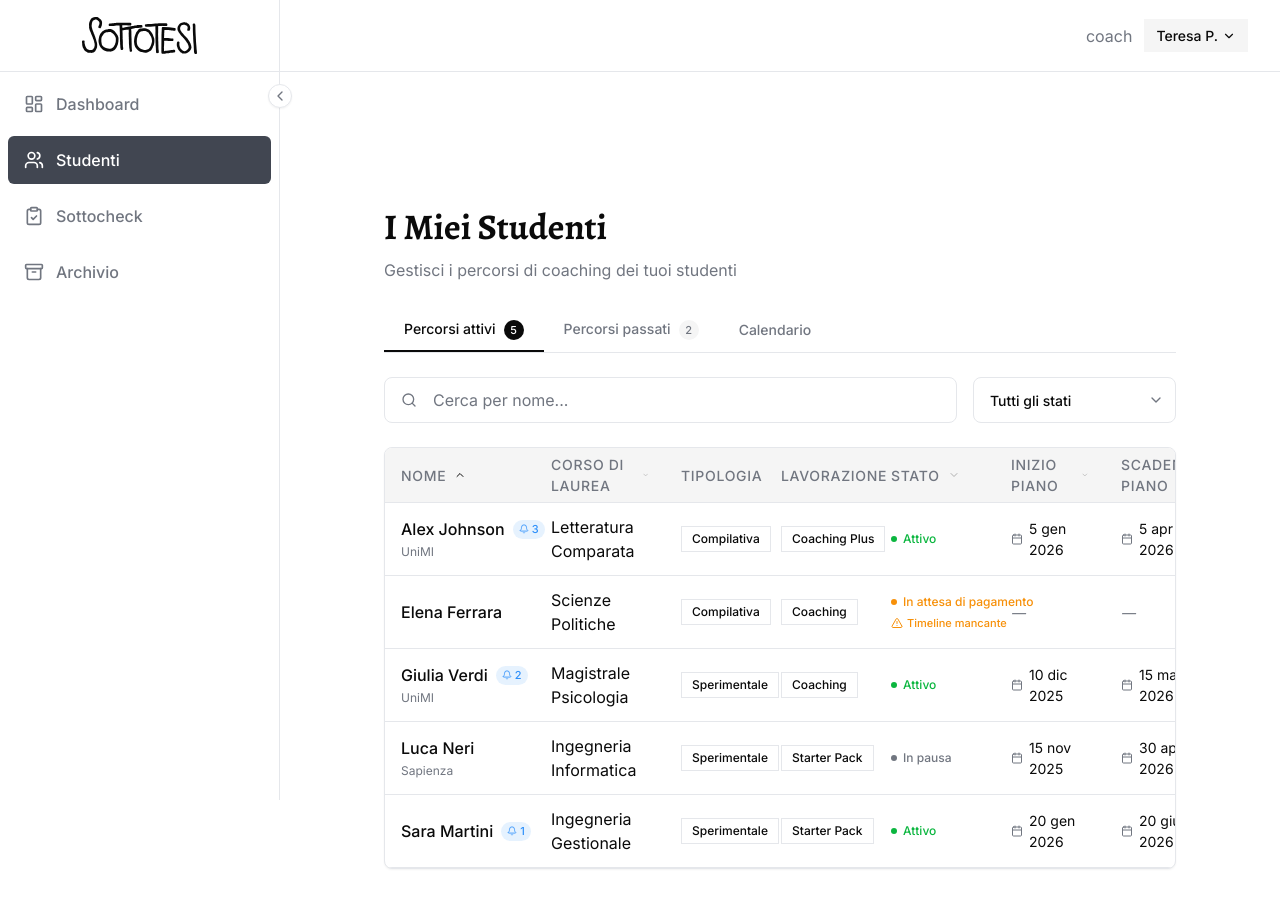
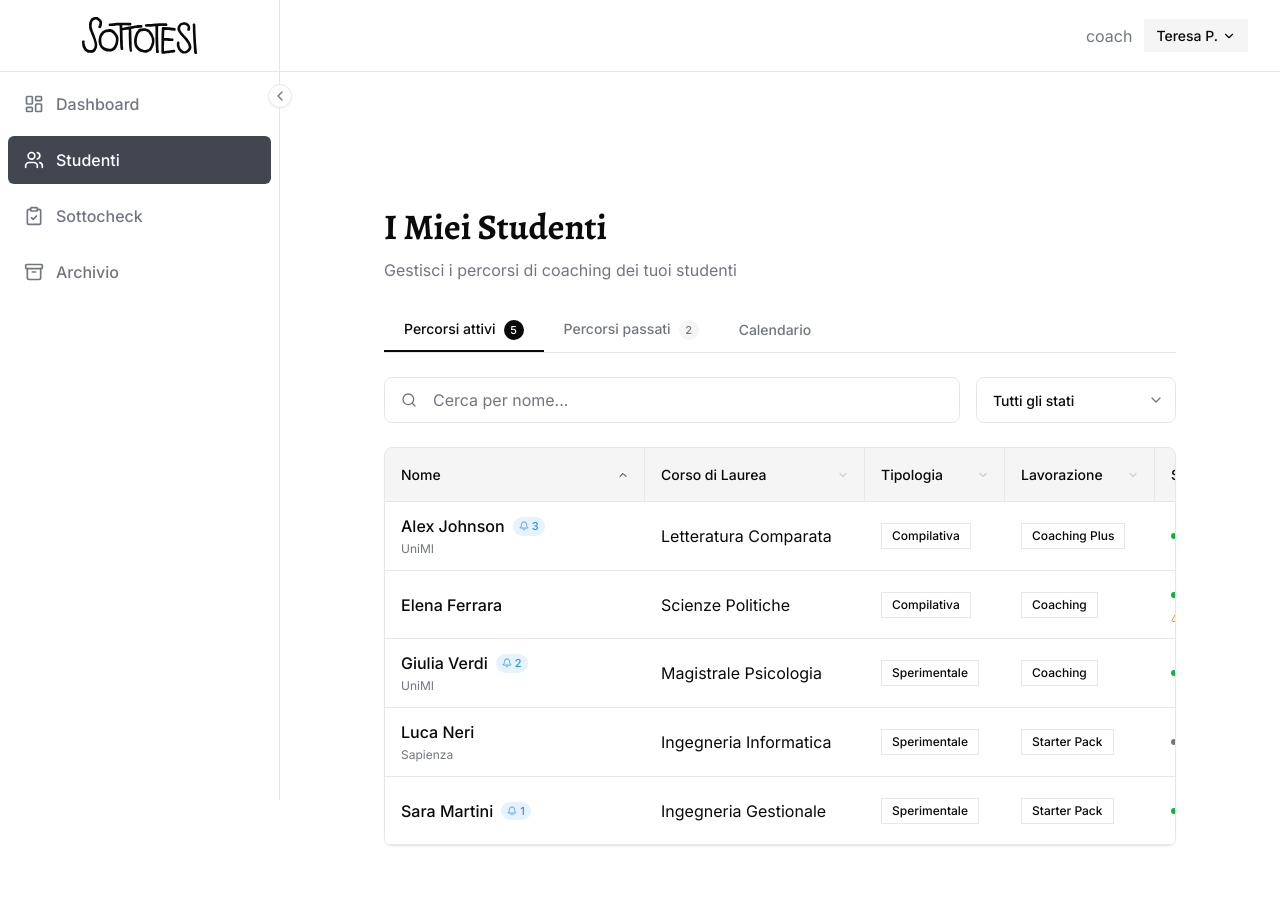
Before and after one commit to micolsalomone/sottotesi-sottocheck, a React (Vite) app: page /coach-view/studenti in a window 1280 px wide. Shown: the top 908 px of the page. Built offline with nearby package versions, Linux system fonts and the light colour scheme.

Commit message:
allineato pagina studenti coach con pagina timelines admin e migliorato accessibilità ai ticket per i coach

```diff
--- a/src/pages/coach/StudentiPage.tsx
+++ b/src/pages/coach/StudentiPage.tsx
@@ -1,4 +1,4 @@
-import { useState, useRef, useEffect } from 'react';
+import { useState, useRef, useEffect, useMemo } from 'react';
 import type { Dispatch, SetStateAction } from 'react';
 import { useLocation, useNavigate } from 'react-router';
 import {
@@ -8,9 +8,9 @@ import {
   Calendar,
   AlertTriangle,
   Bell,
+  LifeBuoy,
   MoreVertical,
   CheckCircle2,
-  LifeBuoy,
   UserMinus,
   X,
   Upload,
@@ -20,7 +20,6 @@ import {
   STUDENTS_DATA,
   StudentStatus,
   STATUS_LABELS,
-  STATUS_STYLES,
   SERVICE_TYPE_LABELS,
   THESIS_TYPE_LABELS,
   ADMIN_REFERENTI,
@@ -28,14 +27,38 @@ import {
 import { CalendarTableView } from '../../app/components/coach/CalendarTableView.tsx';
 import { getFileTypeFromName, getFileExtension, formatFileSize, FILE_TYPE_LABELS } from '../../app/utils/fileTypeUtils';
 import { getViewBasePath } from './viewBasePath';
+import { useTableResize } from '@/app/hooks/useTableResize';
 
 type TabMode = 'active' | 'past' | 'calendar';
-type SortField = 'name' | 'degree' | 'status' | 'planStart' | 'planEnd' | 'serviceType' | 'thesisType';
+type SortField = 'name' | 'degree' | 'status' | 'planStart' | 'planEnd' | 'serviceType' | 'thesisType' | 'progress';
 type SortDir = 'asc' | 'desc';
+type CoachTableColumnKey = SortField | 'tickets' | 'actions';
 
 /* ──────────────── All possible statuses for the filter dropdown ──────────────── */
 const ACTIVE_STATUSES: StudentStatus[] = ['pending_payment', 'active', 'paused'];
 const PAST_STATUSES: StudentStatus[] = ['completed', 'cancelled', 'expired'];
+const COACH_ACTIVE_STATUSES: Exclude<StudentStatus, 'pending_payment'>[] = ['active', 'paused'];
+
+const COACH_COLUMN_WIDTHS: Record<CoachTableColumnKey, number> = {
+  name: 260,
+  degree: 220,
+  thesisType: 140,
+  serviceType: 150,
+  status: 170,
+  progress: 130,
+  planStart: 160,
+  planEnd: 160,
+  tickets: 80,
+  actions: 72,
+};
+
+const COACH_STATUS_DOT_COLORS: Record<Exclude<StudentStatus, 'pending_payment'>, string> = {
+  active: 'var(--primary)',
+  paused: 'var(--muted-foreground)',
+  completed: 'var(--chart-2)',
+  cancelled: 'var(--destructive-foreground)',
+  expired: 'var(--muted-foreground)',
+};
 
 /* ──────────────────────────────────────────────────────────────────────────────── */
 
@@ -49,6 +72,11 @@ export function StudentiPage() {
   const [statusFilter, setStatusFilter] = useState<string>('all');
   const [sortField, setSortField] = useState<SortField>('name');
   const [sortDir, setSortDir] = useState<SortDir>('asc');
+  const { columnWidths, handleResize } = useTableResize(COACH_COLUMN_WIDTHS);
+  const tableMinWidth = useMemo(
+    () => Object.values(columnWidths).reduce((sum, width) => sum + width, 0),
+    [columnWidths]
+  );
 
   /* Only assigned students (coach's own) */
   const assignedStudents = STUDENTS_DATA.filter(s => s.assigned);
@@ -67,6 +95,8 @@ export function StudentiPage() {
   /* Sort */
   const sorted = [...filtered].sort((a, b) => {
     let cmp = 0;
+    const progressA = getProgressRatio(a.currentPhase, a.status);
+    const progressB = getProgressRatio(b.currentPhase, b.status);
     switch (sortField) {
       case 'name': cmp = a.name.localeCompare(b.name); break;
       case 'degree': cmp = a.degree.localeCompare(b.degree); break;
@@ -75,6 +105,10 @@ export function StudentiPage() {
       case 'planEnd': cmp = (a.planEndDate || '').localeCompare(b.planEndDate || ''); break;
       case 'planStart': cmp = (a.planStartDate || '').localeCompare(b.planStartDate || ''); break;
       case 'thesisType': cmp = (a.thesisType || '').localeCompare(b.thesisType || ''); break;
+      case 'progress': {
+        cmp = progressA - progressB;
+        break;
+      }
     }
     return sortDir === 'asc' ? cmp : -cmp;
   });
@@ -97,6 +131,7 @@ export function StudentiPage() {
   const [ticketSent, setTicketSent] = useState(false);
   const [ticketFiles, setTicketFiles] = useState<File[]>([]);
   const [isDragOver, setIsDragOver] = useState(false);
+  const [ticketCountByStudent, setTicketCountByStudent] = useState<Record<string, number>>({});
 
   /* Close menu on outside click */
   useEffect(() => {
@@ -117,9 +152,14 @@ export function StudentiPage() {
 
   function handleSendTicket() {
     if (!ticketModal || !ticketMessage.trim()) return;
+    const studentId = ticketModal.studentId;
     // Mock — in production this creates a ticket
     setTicketSent(true);
     setTimeout(() => {
+      setTicketCountByStudent(prev => ({
+        ...prev,
+        [studentId]: (prev[studentId] || 0) + 1,
+      }));
       setTicketModal(null);
       setTicketMessage('');
       setTicketFiles([]);
@@ -136,15 +176,16 @@ export function StudentiPage() {
 
   /* Status badge */
   function statusBadge(status: StudentStatus) {
-    const s = STATUS_STYLES[status];
+    const coachStatus = normalizeCoachStatus(status);
     return (
       <span
         className="inline-flex items-center gap-[6px] whitespace-nowrap"
         style={{
           fontFamily: 'var(--font-inter)',
-          fontSize: '12px',
+          fontSize: 'var(--text-label)',
           fontWeight: 'var(--font-weight-medium)',
-          color: s.text,
+          color: COACH_STATUS_DOT_COLORS[coachStatus],
+          lineHeight: '1.5',
         }}
       >
         <span
@@ -153,10 +194,10 @@ export function StudentiPage() {
             width: '6px',
             height: '6px',
             borderRadius: '50%',
-            background: s.text,
+            background: COACH_STATUS_DOT_COLORS[coachStatus],
           }}
         />
-        {STATUS_LABELS[status]}
+        {STATUS_LABELS[coachStatus]}
       </span>
     );
   }
@@ -242,25 +283,29 @@ export function StudentiPage() {
             style={{ borderRadius: 'var(--radius)', fontFamily: 'var(--font-inter)', fontSize: 'var(--text-label)', fontWeight: 'var(--font-weight-medium)' }}
           >
             <option value="all">Tutti gli stati</option>
-            {activeTab === 'active' ? ACTIVE_STATUSES.map(st => <option key={st} value={st}>{STATUS_LABELS[st]}</option>) : PAST_STATUSES.map(st => <option key={st} value={st}>{STATUS_LABELS[st]}</option>)}
+            {activeTab === 'active'
+              ? COACH_ACTIVE_STATUSES.map(st => <option key={st} value={st}>{STATUS_LABELS[st]}</option>)
+              : PAST_STATUSES.map(st => <option key={st} value={st}>{STATUS_LABELS[st]}</option>)}
           </select>
           <ChevronDown className="absolute right-3 top-1/2 -translate-y-1/2 w-4 h-4 text-[var(--muted-foreground)] pointer-events-none" />
         </div>
       </div>
 
       {/* ── Table ── */}
-      <div className="border border-[var(--border)] bg-[var(--card)] overflow-hidden" style={{ borderRadius: 'var(--radius)', boxShadow: 'var(--elevation-sm)' }}>
+      <div className="border border-[var(--border)] bg-[var(--card)] overflow-x-auto" style={{ borderRadius: 'var(--radius)', boxShadow: 'var(--elevation-sm)' }}>
         {/* Header */}
-        <div className="bg-[var(--muted)] border-b border-[var(--border)]">
-          <div className="flex items-center h-[54px]">
-            <HeaderCell label="Nome" field="name" width="w-[18%] min-w-[150px]" sortField={sortField} sortDir={sortDir} onSort={toggleSort} SortIcon={SortIcon} />
-            <HeaderCell label="Corso di Laurea" field="degree" width="w-[15%] min-w-[130px]" sortField={sortField} sortDir={sortDir} onSort={toggleSort} SortIcon={SortIcon} />
-            <HeaderCell label="Tipologia" field="thesisType" width="w-[10%] min-w-[100px]" sortField={sortField} sortDir={sortDir} onSort={toggleSort} SortIcon={SortIcon} />
-            <HeaderCell label="Lavorazione" field="serviceType" width="w-[11%] min-w-[110px]" sortField={sortField} sortDir={sortDir} onSort={toggleSort} SortIcon={SortIcon} />
-            <HeaderCell label="Stato" field="status" width="w-[12%] min-w-[120px]" sortField={sortField} sortDir={sortDir} onSort={toggleSort} SortIcon={SortIcon} />
-            <HeaderCell label="Inizio piano" field="planStart" width="w-[11%] min-w-[110px]" sortField={sortField} sortDir={sortDir} onSort={toggleSort} SortIcon={SortIcon} />
-            <HeaderCell label="Scadenza piano" field="planEnd" width="w-[11%] min-w-[110px]" sortField={sortField} sortDir={sortDir} onSort={toggleSort} SortIcon={SortIcon} />
-            <HeaderCell label="" width="w-[6%] min-w-[50px]" />
+        <div className="bg-[var(--muted)]">
+          <div className="flex items-center h-[54px]" style={{ minWidth: `${tableMinWidth}px` }}>
+            <HeaderCell id="name" label="Nome" field="name" width={columnWidths.name} onSort={toggleSort} SortIcon={SortIcon} onResize={handleResize} />
+            <HeaderCell id="degree" label="Corso di Laurea" field="degree" width={columnWidths.degree} onSort={toggleSort} SortIcon={SortIcon} onResize={handleResize} />
+            <HeaderCell id="thesisType" label="Tipologia" field="thesisType" width={columnWidths.thesisType} onSort={toggleSort} SortIcon={SortIcon} onResize={handleResize} />
+            <HeaderCell id="serviceType" label="Lavorazione" field="serviceType" width={columnWidths.serviceType} onSort={toggleSort} SortIcon={SortIcon} onResize={handleResize} />
+            <HeaderCell id="status" label="Stato" field="status" width={columnWidths.status} onSort={toggleSort} SortIcon={SortIcon} onResize={handleResize} />
+            <HeaderCell id="progress" label="Progresso" field="progress" width={columnWidths.progress} onSort={toggleSort} SortIcon={SortIcon} onResize={handleResize} />
+            <HeaderCell id="planStart" label="Inizio piano" field="planStart" width={columnWidths.planStart} onSort={toggleSort} SortIcon={SortIcon} onResize={handleResize} />
+            <HeaderCell id="planEnd" label="Scadenza piano" field="planEnd" width={columnWidths.planEnd} onSort={toggleSort} SortIcon={SortIcon} onResize={handleResize} />
+            <HeaderCell id="tickets" label="Ticket" width={columnWidths.tickets} onResize={handleResize} />
+            <HeaderCell id="actions" label="Azioni" width={columnWidths.actions} />
           </div>
         </div>
 
@@ -278,11 +323,11 @@ export function StudentiPage() {
                 {/* Main row */}
                 <div
                   className="flex items-stretch transition-colors cursor-pointer border-b border-[var(--border)] hover:bg-[var(--muted)]"
-                  style={{ minHeight: '68px' }}
+                  style={{ minHeight: '68px', minWidth: `${tableMinWidth}px` }}
                   onClick={() => navigate(`${viewBasePath}/studenti/${student.id}`)}
                 >
                   {/* Name + optional university + activity indicator */}
-                  <Cell width="w-[18%] min-w-[150px]">
+                  <Cell width={columnWidths.name}>
                     <div className="flex items-center gap-[10px]">
                       <div className="flex flex-col gap-[2px] min-w-0">
                         <div className="flex items-center gap-[8px]">
@@ -315,8 +360,8 @@ export function StudentiPage() {
                       </div>
                     </div>
                   </Cell>
-                  <Cell width="w-[15%] min-w-[130px]">{student.degree}</Cell>
-                  <Cell width="w-[10%] min-w-[100px]">
+                  <Cell width={columnWidths.degree}>{student.degree}</Cell>
+                  <Cell width={columnWidths.thesisType}>
                     {student.thesisType ? (
                       <span
                         className="inline-flex items-center px-[10px] py-[3px] whitespace-nowrap"
@@ -346,10 +391,10 @@ export function StudentiPage() {
                       </span>
                     )}
                   </Cell>
-                  <Cell width="w-[11%] min-w-[110px]">
+                  <Cell width={columnWidths.serviceType}>
                     {serviceTypeBadge(student.serviceType)}
                   </Cell>
-                  <Cell width="w-[12%] min-w-[120px]">
+                  <Cell width={columnWidths.status}>
                     <div className="flex flex-col gap-[4px]">
                       {statusBadge(student.status)}
                       {!student.hasTimeline && student.status === 'pending_payment' && (
@@ -360,7 +405,10 @@ export function StudentiPage() {
                       )}
                     </div>
                   </Cell>
-                  <Cell width="w-[11%] min-w-[110px]">
+                  <Cell width={columnWidths.progress}>
+                    <TimelineProgressCell {...getTimelineProgress(student.currentPhase, student.status)} />
+                  </Cell>
+                  <Cell width={columnWidths.planStart}>
                     {student.planStartDate ? (
                       <div className="flex items-center gap-[6px]">
                         <Calendar className="w-[12px] h-[12px] text-[var(--muted-foreground)] shrink-0" />
@@ -374,7 +422,7 @@ export function StudentiPage() {
                       </span>
                     )}
                   </Cell>
-                  <Cell width="w-[11%] min-w-[110px]">
+                  <Cell width={columnWidths.planEnd}>
                     {student.planEndDate ? (
                       <div className="flex items-center gap-[6px]">
                         <Calendar className="w-[12px] h-[12px] text-[var(--muted-foreground)] shrink-0" />
@@ -389,8 +437,17 @@ export function StudentiPage() {
                     )}
                   </Cell>
 
+                  <Cell width={columnWidths.tickets}>
+                    <div className="w-full flex items-center justify-center" onClick={(e) => e.stopPropagation()}>
+                      <TicketBadgeButton
+                        count={ticketCountByStudent[student.id] || 0}
+                        onClick={() => setTicketModal({ studentId: student.id, studentName: student.name })}
+                      />
+                    </div>
+                  </Cell>
+
                   {/* ── Three-dot actions menu ── */}
-                  <Cell width="w-[6%] min-w-[50px]">
+                  <Cell width={columnWidths.actions}>
                     <div className="relative" onClick={e => e.stopPropagation()} ref={openMenuId === student.id ? menuRef : undefined}>
                       <button
                         className="flex items-center justify-center w-[32px] h-[32px] text-[var(--muted-foreground)] hover:text-[var(--foreground)] hover:bg-[var(--background)] transition-colors"
@@ -864,32 +921,221 @@ function TabButton({ active, count, onClick, children }: { active: boolean; coun
   );
 }
 
-function HeaderCell({ label, field, width, sortField, sortDir, onSort, SortIcon }: {
-  label: string; field?: SortField; width: string;
-  sortField?: SortField; sortDir?: SortDir;
+function HeaderCell({ id, label, field, width, onSort, SortIcon, onResize }: {
+  id: CoachTableColumnKey;
+  label: string;
+  field?: SortField;
+  width: number;
   onSort?: (f: SortField) => void;
   SortIcon?: React.FC<{ field: SortField }>;
+  onResize?: (columnKey: string, e: React.MouseEvent) => void;
 }) {
+  const isSortable = Boolean(field && onSort);
   return (
     <div
-      className={`${width} px-[16px] flex items-center gap-2 shrink-0 ${field ? 'cursor-pointer select-none' : ''}`}
+      className={`px-[16px] shrink-0 relative ${isSortable ? 'cursor-pointer select-none' : ''}`}
+      style={{
+        width: `${width}px`,
+        minWidth: `${width}px`,
+        height: '100%',
+        backgroundColor: 'var(--muted)',
+        borderBottom: '1px solid var(--border)',
+      }}
       onClick={() => field && onSort?.(field)}
     >
-      <span className="text-[var(--muted-foreground)] uppercase tracking-[0.7px]" style={{ fontFamily: 'var(--font-inter)', fontSize: 'var(--text-label)', fontWeight: 'var(--font-weight-medium)' }}>
-        {label}
-      </span>
-      {field && SortIcon && <SortIcon field={field} />}
+      <div
+        style={{
+          display: 'flex',
+          alignItems: 'center',
+          gap: '0.5rem',
+          justifyContent: label ? (field ? 'space-between' : 'center') : 'center',
+          height: '100%',
+        }}
+      >
+        <span
+          style={{
+            display: 'inline-flex',
+            alignItems: 'center',
+            gap: '0.375rem',
+            fontFamily: 'var(--font-inter)',
+            fontSize: 'var(--text-label)',
+            fontWeight: 'var(--font-weight-medium)',
+            color: 'var(--foreground)',
+            lineHeight: '1.5',
+            textTransform: 'none',
+            letterSpacing: 'normal',
+          }}
+        >
+          {label}
+        </span>
+        {field && SortIcon && <SortIcon field={field} />}
+      </div>
+      {onResize && (
+        <div
+          style={{
+            position: 'absolute',
+            right: 0,
+            top: 0,
+            bottom: 0,
+            width: '6px',
+            cursor: 'col-resize',
+            borderRight: '1px solid var(--border)',
+            transition: 'border-color 0.15s ease',
+          }}
+          onMouseDown={(e) => {
+            e.stopPropagation();
+            onResize(id, e);
+          }}
+          onMouseEnter={(e) => {
+            (e.currentTarget as HTMLDivElement).style.borderRight = '2px solid var(--primary)';
+          }}
+          onMouseLeave={(e) => {
+            (e.currentTarget as HTMLDivElement).style.borderRight = '1px solid var(--border)';
+          }}
+        />
+      )}
     </div>
   );
 }
 
-function Cell({ children, width }: { children: React.ReactNode; width: string }) {
+function Cell({ children, width }: { children: React.ReactNode; width: number }) {
   return (
     <div
-      className={`${width} px-[16px] py-[12px] shrink-0 flex items-center text-[var(--foreground)]`}
-      style={{ fontFamily: 'var(--font-inter)', fontSize: 'var(--text-base)', fontWeight: 'var(--font-weight-regular)' }}
+      className="px-[16px] py-[12px] shrink-0 flex items-center text-[var(--foreground)]"
+      style={{
+        width: `${width}px`,
+        minWidth: `${width}px`,
+        fontFamily: 'var(--font-inter)',
+        fontSize: 'var(--text-base)',
+        fontWeight: 'var(--font-weight-regular)',
+      }}
     >
       {children}
     </div>
   );
 }
+
+function TicketBadgeButton({ count, onClick }: { count: number; onClick: () => void }) {
+  return (
+    <button
+      onClick={(e) => {
+        e.stopPropagation();
+        onClick();
+      }}
+      title={`${count} ticket`}
+      style={{
+        background: 'none',
+        border: 'none',
+        cursor: 'pointer',
+        display: 'inline-flex',
+        alignItems: 'center',
+        justifyContent: 'center',
+        position: 'relative',
+        padding: '0.25rem',
+        color: count > 0 ? 'var(--chart-2)' : 'var(--muted-foreground)',
+      }}
+    >
+      <LifeBuoy size={18} />
+      {count > 0 && (
+        <span
+          style={{
+            position: 'absolute',
+            top: '-4px',
+            right: '-4px',
+            backgroundColor: 'var(--chart-2)',
+            color: 'var(--background)',
+            borderRadius: '50%',
+            width: '16px',
+            height: '16px',
+            display: 'flex',
+            alignItems: 'center',
+            justifyContent: 'center',
+            fontSize: '10px',
+            fontWeight: 'var(--font-weight-medium)',
+            fontFamily: 'var(--font-inter)',
+            lineHeight: '1',
+          }}
+        >
+          {count}
+        </span>
+      )}
+    </button>
+  );
+}
+
+function normalizeCoachStatus(status: StudentStatus): Exclude<StudentStatus, 'pending_payment'> {
+  if (status === 'pending_payment') return 'active';
+  return status;
+}
+
+function getProgressRatio(currentPhase: string, status: StudentStatus): number {
+  const { completed, total } = getTimelineProgress(currentPhase, status);
+  if (total <= 0) return -1;
+  return completed / total;
+}
+
+function getTimelineProgress(currentPhase: string, status: StudentStatus): { completed: number; total: number } {
+  if (status === 'completed') {
+    const completedMatch = currentPhase.match(/(\d+)\s*\/\s*(\d+)/);
+    if (completedMatch) {
+      return { completed: parseInt(completedMatch[2], 10), total: parseInt(completedMatch[2], 10) };
+    }
+  }
+
+  const phaseMatch = currentPhase.match(/fase\s+(\d+)\s+di\s+(\d+)/i);
+  if (!phaseMatch) return { completed: 0, total: 0 };
+
+  const current = parseInt(phaseMatch[1], 10);
+  const total = parseInt(phaseMatch[2], 10);
+  if (!Number.isFinite(current) || !Number.isFinite(total) || total <= 0) return { completed: 0, total: 0 };
+
+  return { completed: Math.max(0, Math.min(current, total)), total };
+}
+
+function TimelineProgressCell({ completed, total }: { completed: number; total: number }) {
+  if (total === 0) {
+    return (
+      <span style={{ color: 'var(--muted-foreground)', fontStyle: 'italic', fontFamily: 'var(--font-inter)', fontSize: 'var(--text-label)', lineHeight: '1.5' }}>
+        —
+      </span>
+    );
+  }
+
+  const pct = Math.round((completed / total) * 100);
+  const barColor = pct === 100 ? 'var(--primary)' : pct >= 50 ? 'var(--chart-2)' : 'var(--chart-3)';
+
+  return (
+    <div style={{ display: 'flex', flexDirection: 'column', gap: '4px', minWidth: '60px' }}>
+      <span
+        style={{
+          fontFamily: 'var(--font-inter)',
+          fontSize: '11px',
+          fontWeight: 'var(--font-weight-medium)',
+          color: 'var(--foreground)',
+          lineHeight: '1.5',
+        }}
+      >
+        {completed}/{total}
+      </span>
+      <div
+        style={{
+          width: '100%',
+          height: '4px',
+          borderRadius: '2px',
+          background: 'var(--border)',
+          overflow: 'hidden',
+        }}
+      >
+        <div
+          style={{
+            width: `${pct}%`,
+            height: '100%',
+            borderRadius: '2px',
+            background: barColor,
+            transition: 'width 0.3s ease',
+          }}
+        />
+      </div>
+    </div>
+  );
+}
```
